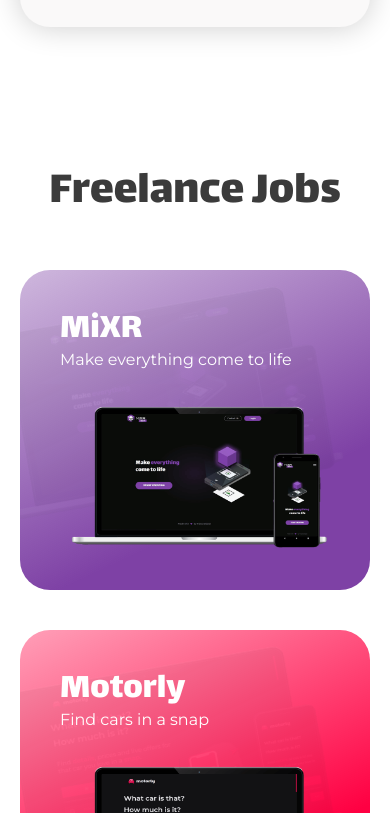
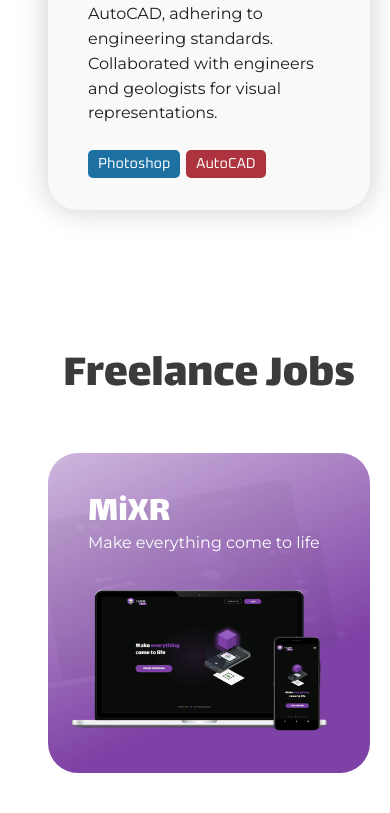
Before and after one commit to dpisati/portfolio, a Next.js app: page / in a window 390 px wide. Shown: the part 4697-5510 px from the top of the page. Built offline with nearby package versions, Linux system fonts and the light colour scheme.

Commit message:
main div hack test

```diff
--- a/src/pages/index.tsx
+++ b/src/pages/index.tsx
@@ -127,8 +127,9 @@
       </Head>
 
       <Header isLandingPage={true} />
+
+      <div className={styles.container}>
         <Hero />
-
         <span id="career" style={{ position: "relative", top: 0 }}></span>
         <Timeline />
 
@@ -148,6 +149,7 @@
         </div>
 
         <About />
+      </div>
       <Footer isLandingPage={true} />
     </motion.div>
   );
--- a/src/styles/styles.module.css
+++ b/src/styles/styles.module.css
@@ -19,6 +19,10 @@
 }
 
 @media (max-width: 500px) {
+    .container {
+        margin-left: 28px;
+    }
+
     .projectsContainer {
         grid-template-columns: repeat(auto-fit, minmax(250px, 1fr));
     }
```
Lines whose indentation alone changed are shown as unchanged.
